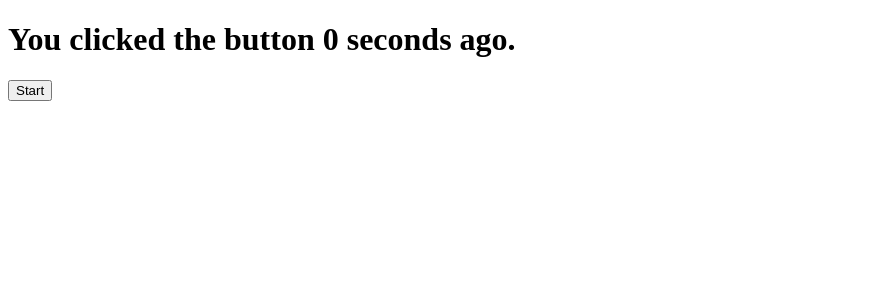
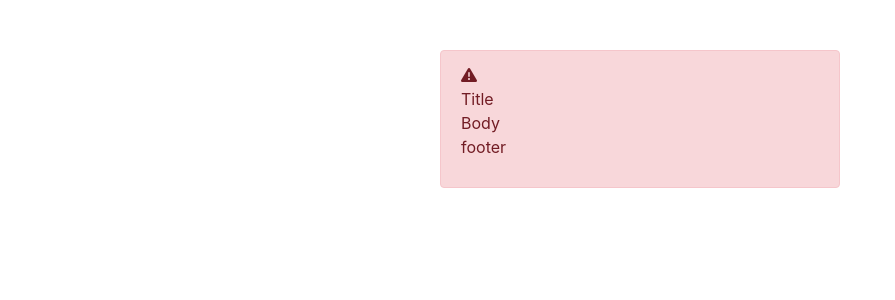
Before and after one commit to clarkcarter/sandbox, a React (Create React App) app: page / in a window 1280 px wide. Shown: the top 300 px of the page, without its empty margins (0-895 px from the left). Built offline with nearby package versions, Linux system fonts and the light colour scheme.

Commit message:
Added nested children components

```diff
--- a/public/index.html
+++ b/public/index.html
@@ -10,6 +10,8 @@
     -->
     <link rel="manifest" href="%PUBLIC_URL%/manifest.json">
     <link rel="shortcut icon" href="%PUBLIC_URL%/favicon.ico">
+    <script src="https://use.fontawesome.com/8fff7f6495.js"></script>
+    <link rel="stylesheet" href="https://maxcdn.bootstrapcdn.com/bootstrap/4.0.0-beta/css/bootstrap.min.css" integrity="sha384-/Y6pD6FV/Vv2HJnA6t+vslU6fwYXjCFtcEpHbNJ0lyAFsXTsjBbfaDjzALeQsN6M" crossorigin="anonymous">
     <!--
       Notice the use of %PUBLIC_URL% in the tags above.
       It will be replaced with the URL of the `public` folder during the build.
--- a/src/App.js
+++ b/src/App.js
@@ -1,45 +1,17 @@
 import React from 'react';
+import ErrorBox from './ErrorBox';
+import Title from './Title';
+import Body from './Body';
+import Footer from './Footer';
 
 class App extends React.Component {
-  constructor(props) {
-    super(props);
-    this.state = {
-      time: 0,
-      clicked: false
-    }
-  }
-
-  timer = () => {
-    const newTime = this.state.time + 1;
-    this.setState({
-      time: newTime
-    });
-  }
-
-  handleTimer = () => {
-    const newTime = setInterval(this.timer,1000);
-
-    if (this.state.clicked) {
-      clearInterval(this.timer);
-      this.setState({
-        time: 0,
-        clicked: false
-      });
-    } else {
-      this.setState({
-        time: newTime,
-        clicked: true
-      });
-    }
-  }
-
   render() {
-    const {time, clicked} = this.state;
-    return (
-      <div>
-       <h1>You clicked the button {time} seconds ago.</h1>
-       <button onClick={this.handleTimer}>{clicked ? 'Stop' : 'Start'}</button>
-      </div>
+    return(
+      <ErrorBox>
+        <Title />
+        <Body />
+        <Footer />
+      </ErrorBox>
     )
   }
 }
--- /dev/null
+++ b/src/Body.js
@@ -0,0 +1,9 @@
+import React from 'react';
+
+const Body = () => {
+  return(
+    <div>Body</div>
+  )
+}
+
+export default Body;
--- /dev/null
+++ b/src/ErrorBox.css
@@ -0,0 +1,4 @@
+.error-box {
+  width: 400px;
+  margin: 50px auto;
+}
--- /dev/null
+++ b/src/ErrorBox.js
@@ -0,0 +1,13 @@
+import React from 'react';
+import './ErrorBox.css';
+
+const ErrorBox = ({children}) => {
+  return (
+    <div className="alert alert-danger error-box">
+      <i class="fa fa-exclamation-triangle"></i>
+      <p>{children}</p>
+    </div>
+  )
+}
+
+export default ErrorBox;
--- /dev/null
+++ b/src/Footer.js
@@ -0,0 +1,9 @@
+import React from 'react';
+
+const Footer = () => {
+  return (
+    <span>footer</span>
+  )
+}
+
+export default Footer;
--- /dev/null
+++ b/src/Title.js
@@ -0,0 +1,9 @@
+import React from 'react';
+
+const Title = () => {
+  return(
+    <div className='title'>Title</div>
+  )
+}
+
+export default Title;
```
